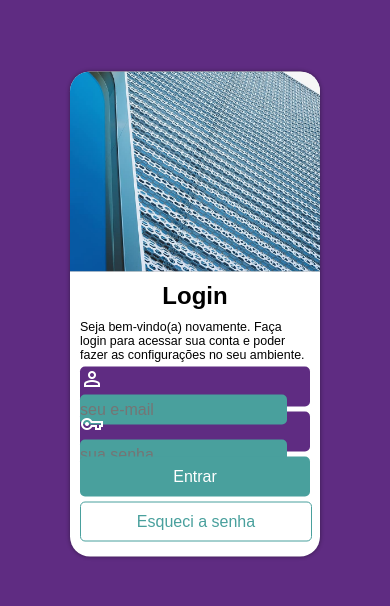
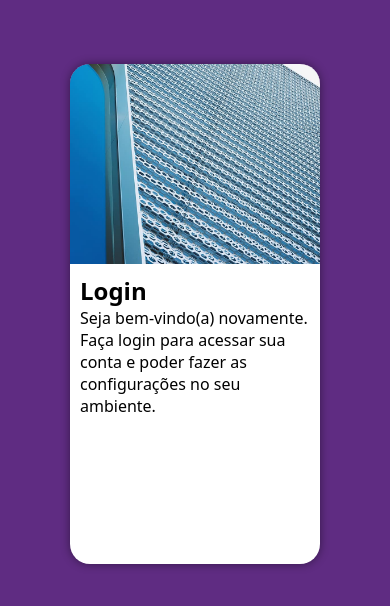
Before and after one commit to AndreKvlh/projeto-login, a plain HTML site: page index.html in a window 390 px wide. Shown: the part 108-714 px from the top of the page. Drawn offline with nearby package versions, Linux system fonts and the light colour scheme.

Commit message:
Criação versão mobile first com aula

```diff
--- a/estilos/media-query.css
+++ b/estilos/media-query.css
@@ -1,62 +1 @@
 @charset "UTF-8";
-
-:root {
-    --cor0: #5f2c82;
-    --cor1: #49a09d;
-}
-
-@media screen and (min-width: 768px) {
-    body {
-        background-image: linear-gradient(to top, var(--cor1), var(--cor0));
-    }
-
-    section {
-        width: 80vw;
-    }
-
-    #imagem, #formulario {
-        display: inline-block;
-    }
-
-    #imagem {
-        width: 30%;
-        border-radius: 20px 0 0 20px;
-        height: 280px;
-        margin-bottom: -30px;
-    }
-
-    #formulario {
-        width: 65%;
-    }
-
-    .login input{
-        width: 90%;
-    }
-}
-
-@media screen and (min-width: 992px) {
-    section {
-        width: 768px;
-        height: 300px;
-    }
-
-    #imagem, #formulario {
-        position: absolute;
-    }
-
-    #formulario {
-        width: 45%;
-        left: 0;
-    }
-
-    #formulario p {
-        font-size: 0.9em;
-    }
-
-    #imagem {
-        width: 50%;
-        right: 0;
-        border-radius: 0 20px 20px 0;
-        height: 300px;
-    }
-}
--- a/estilos/style.css
+++ b/estilos/style.css
@@ -6,113 +6,49 @@
     Roxo #5f2c82
 */
 
-:root {
-    --cor0: #5f2c82;
-    --cor1: #49a09d;
-}
-
 * {
-    font-family: Arial, Helvetica, sans-serif;
+    font-family: system-ui, -apple-system, BlinkMacSystemFont, 'Segoe UI', Roboto, Oxygen, Ubuntu, Cantarell, 'Open Sans', 'Helvetica Neue', sans-serif;
+    padding: 0;
     margin: 0;
-    padding: 0;
+    box-sizing: border-box;
 }
 
 body, html {
-    background-color: var(--cor0);
+    background-color: #5f2c82;
+    height: 100vh;
+    width: 100vw;
 }
 
 main {
     position: relative;
+    height: 100vh;
     width: 100vw;
-    height: 100vh;
 }
 
-section {
+section#login {
+    background-color: white;
+    width: 250px;
+    height: 500px;
+    border-radius: 20px;
+    box-shadow: 0 0 10px rgba(0, 0, 0, 0.452);
+
     position: absolute;
     top: 50%;
     left: 50%;
     transform: translate(-50%,-50%);
-    background-color: white;
-    width: 250px;
-    border-radius: 20px;
-    box-shadow: 0 0 4px rgba(0, 0, 0, 0.445);
+    overflow: hidden;
+}
+
+section#login div {
+    display: block;
 }
 
 #imagem {
-    background: black url('../imagens/metal.jpg') left bottom no-repeat fixed;
+    background: #5f2c82 url('../imagens/metal.jpg') left bottom no-repeat;
     background-size: cover;
     height: 200px;
-    border-radius: 20px 20px 0 0;
 }
 
 #formulario {
     padding: 10px;
 }
-
-#formulario h1 {
-    text-align: center;
-    font-weight: bolder;
-    margin-bottom: 10px;
-}
-
-#formulario p {
-    font-size: 0.78em;
-    margin-bottom: 5px;
-}
-
-#formulario div {
-    width: 100%;
-    height: 40px;
-    margin-bottom: 5px;
-    border-radius: 5px;
-}
-
-.login {
-    background-color: var(--cor0);
-}
-
-.login span {
-    color: white;
-}
-
-.login input {
-    height: 30px;
-    border: 0;
-    border-radius: 5px;
-    background-color: var(--cor1);
-    font-size: 1em;
-}
-
-.login input:focus {
-    background-color: white;
-}
-
-input[type=submit] {
-    width: 100%;
-    height: 100%;
-    border: 0;
-    border-radius: 5px;
-    background-color: var(--cor1);
-    color: white;
-    font-size: 1em;
-    cursor: pointer;
-}
-
-input[type=submit]:hover {
-    background-color: #367471;
-}
-
-a {
-    display: block;
-    width: 100%;
-    text-align: center;
-    text-decoration: none;
-    padding: 10px 0;
-    color: var(--cor1);
-    border: 1px solid var(--cor1);
-    border-radius: 5px;
-}
-
-a:hover {
-    background-color: #65e0dc;
-}
--- a/index.html
+++ b/index.html
@@ -17,25 +17,8 @@
             <div id="formulario">
                 <h1>Login</h1>
                 <p>Seja bem-vindo(a) novamente. Faça login para acessar sua conta e poder fazer as configurações no seu ambiente.</p>
-                <form action="login.php" method="post" autocomplete="on">
-                    <div class="login">
-                        <span class="material-symbols-outlined">
-                            person
-                        </span>
-                        <input type="email" name="email" id="iemail" placeholder="seu e-mail" required autocomplete="email">
-                    </div>
-                    <div class="login">
-                        <span class="material-symbols-outlined">
-                            vpn_key
-                        </span>
-                        <input type="password" name="senha" id="isenha" placeholder="sua senha" minlength="8" maxlength="20" required autocomplete="current-password">
-                    </div>
-                    <div>
-                        <input type="submit" value="Entrar">
-                    </div>
-                    <div>
-                        <a href="esqueci.html">Esqueci a senha</a>
-                    </div>
+                <form action="login.php" method="post">
+
                 </form>
             </div>
         </section>
```
